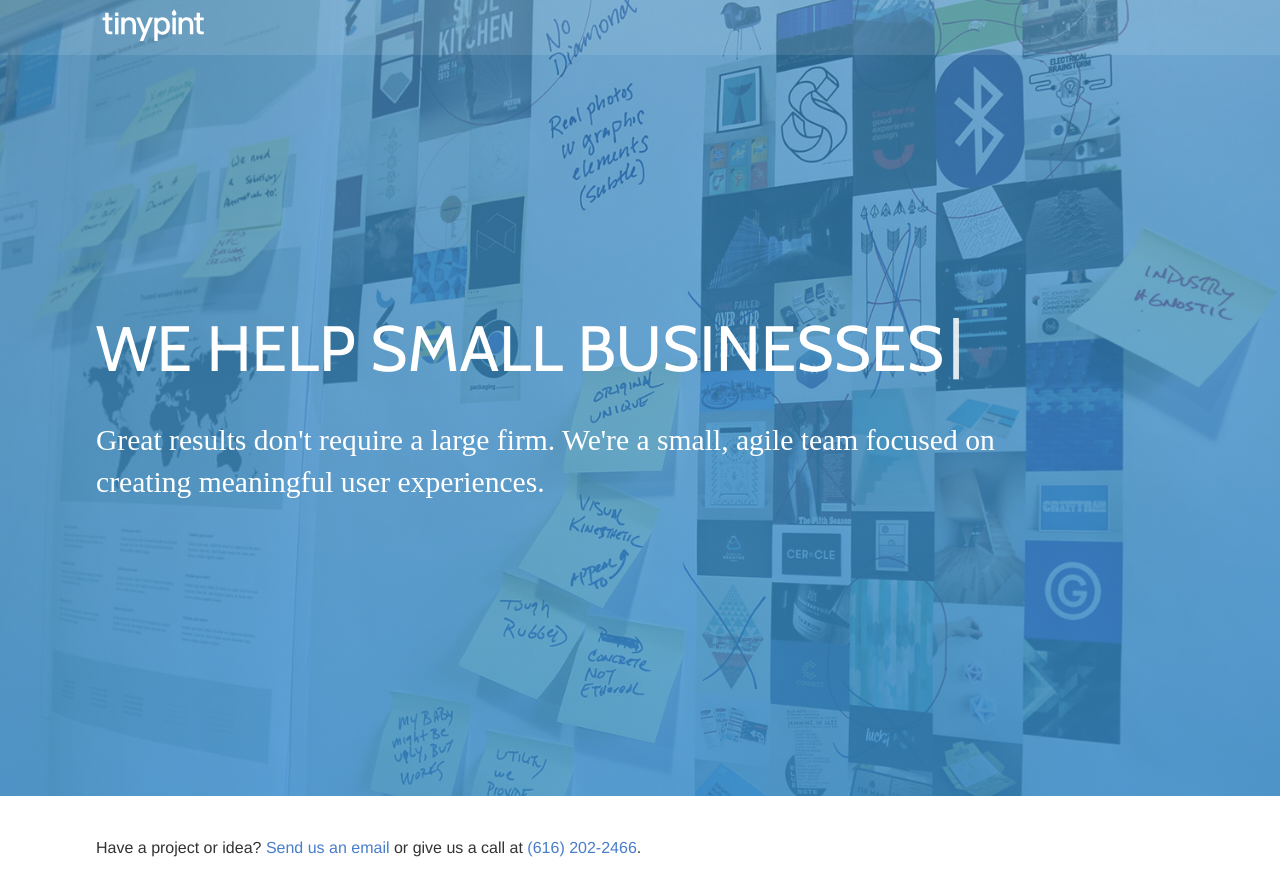
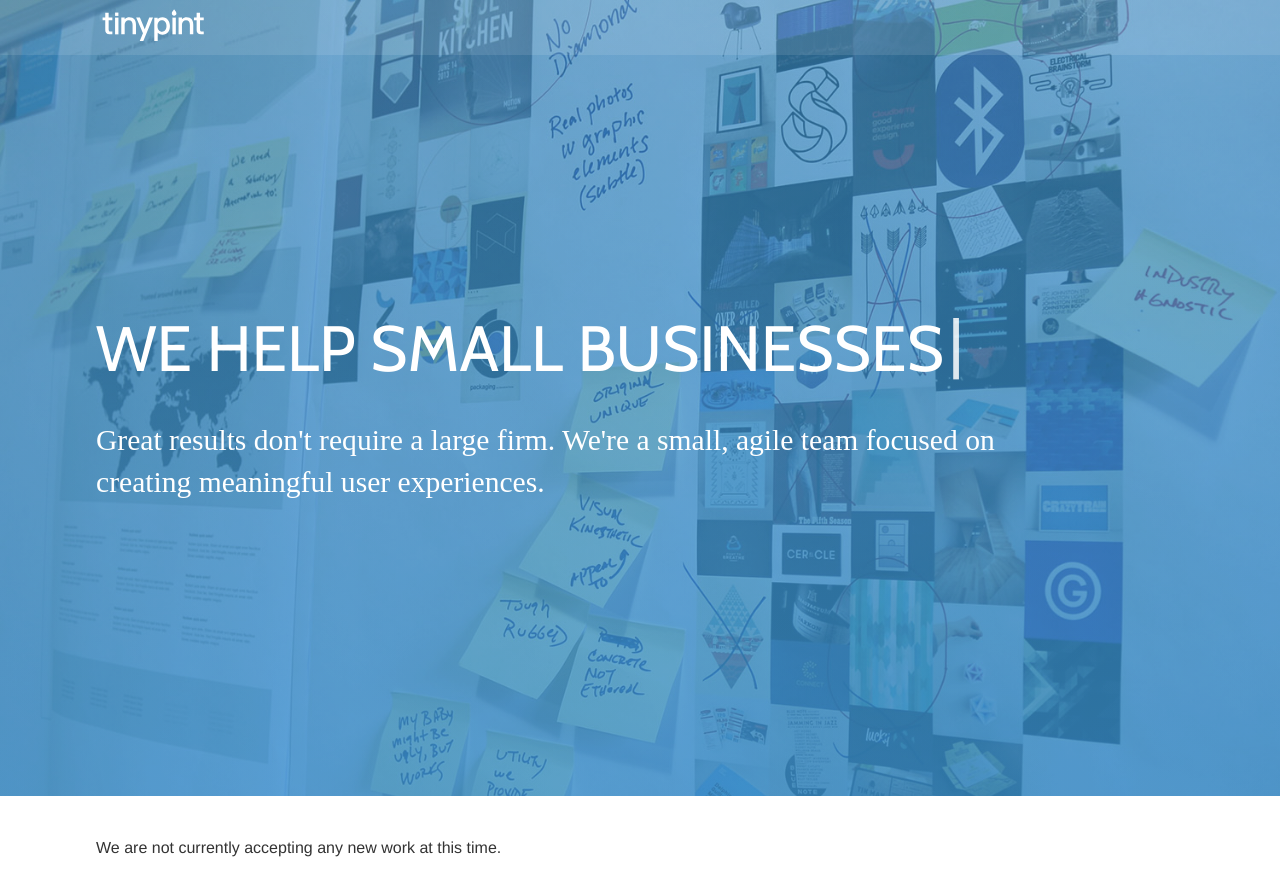
Before and after one commit to webnomads/tinypint.github.io, a Jekyll site: the page built from index.html, in a window 1280 px wide. Shown: the top 896 px of the page. Built offline with Jekyll 4.4.1, drawn with Linux system fonts in a browser that asks for light colours; nearby versions of some CDN libraries; some web fonts are replaced.

Commit message:
Update home page to say that we're not accepting any new work

```diff
--- a/_includes/header_home.html
+++ b/_includes/header_home.html
@@ -9,6 +9,6 @@
 </section>
 <section class="lower">
 	<div>
-    <p>Have a project or idea? <a href="mailto:inquire@tinypint.com">Send us an email</a> or give us a call at <a href="tel:(616) 202-2466">(616) 202-2466</a>.</p>
+    <p>We are not currently accepting any new work at this time.</p>
   </div>
 </section>
```
